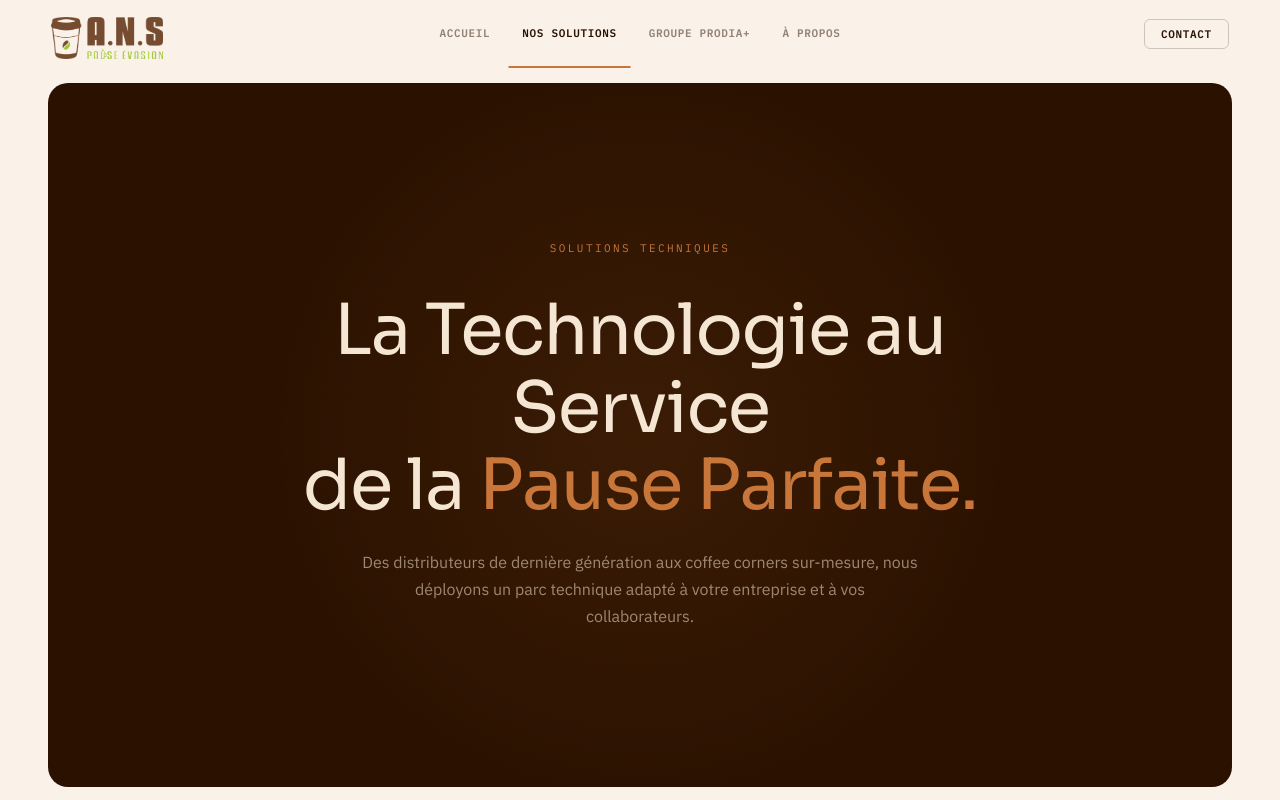
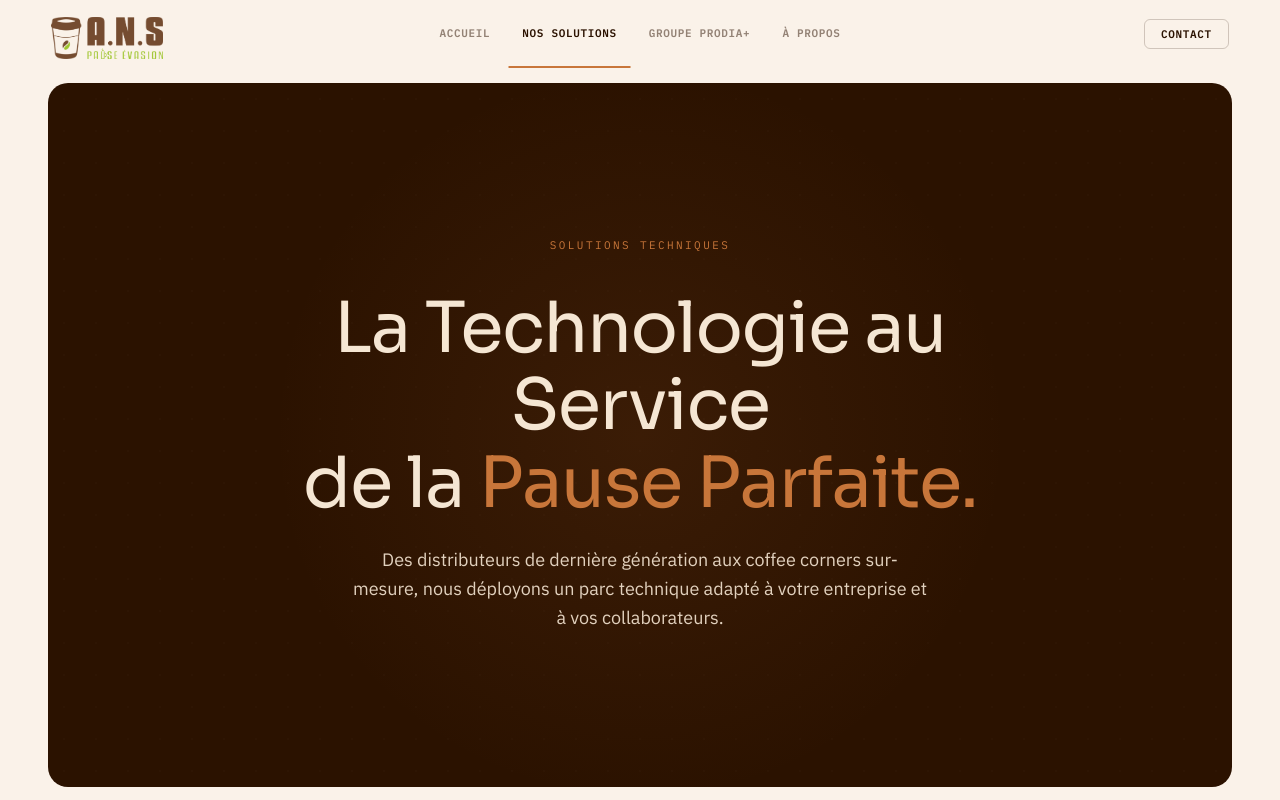
Before and after one commit to nohem-mg/ANS, a Next.js app: page /solutions in a window 1280 px wide. Shown: the top 800 px of the page. Built offline with nearby package versions, Linux system fonts and the light colour scheme; a web font is replaced by a local one.

Commit message:
Update page.tsx

```diff
--- a/src/app/solutions/page.tsx
+++ b/src/app/solutions/page.tsx
@@ -616,8 +616,8 @@ export default function SolutionsPage() {
               animate={{ opacity: 1 }}
               transition={{ delay: 0.55, duration: 0.8 }}
               style={{
-                fontSize: 16, color: C.textMuted, lineHeight: 1.7,
-                maxWidth: 560, margin: '0 auto',
+                fontSize: 18, color: 'rgba(245,230,211,0.9)', lineHeight: 1.6,
+                maxWidth: 580, margin: '0 auto', fontWeight: 300,
               }}
             >
               Des distributeurs de dernière génération aux coffee corners sur-mesure,
```
